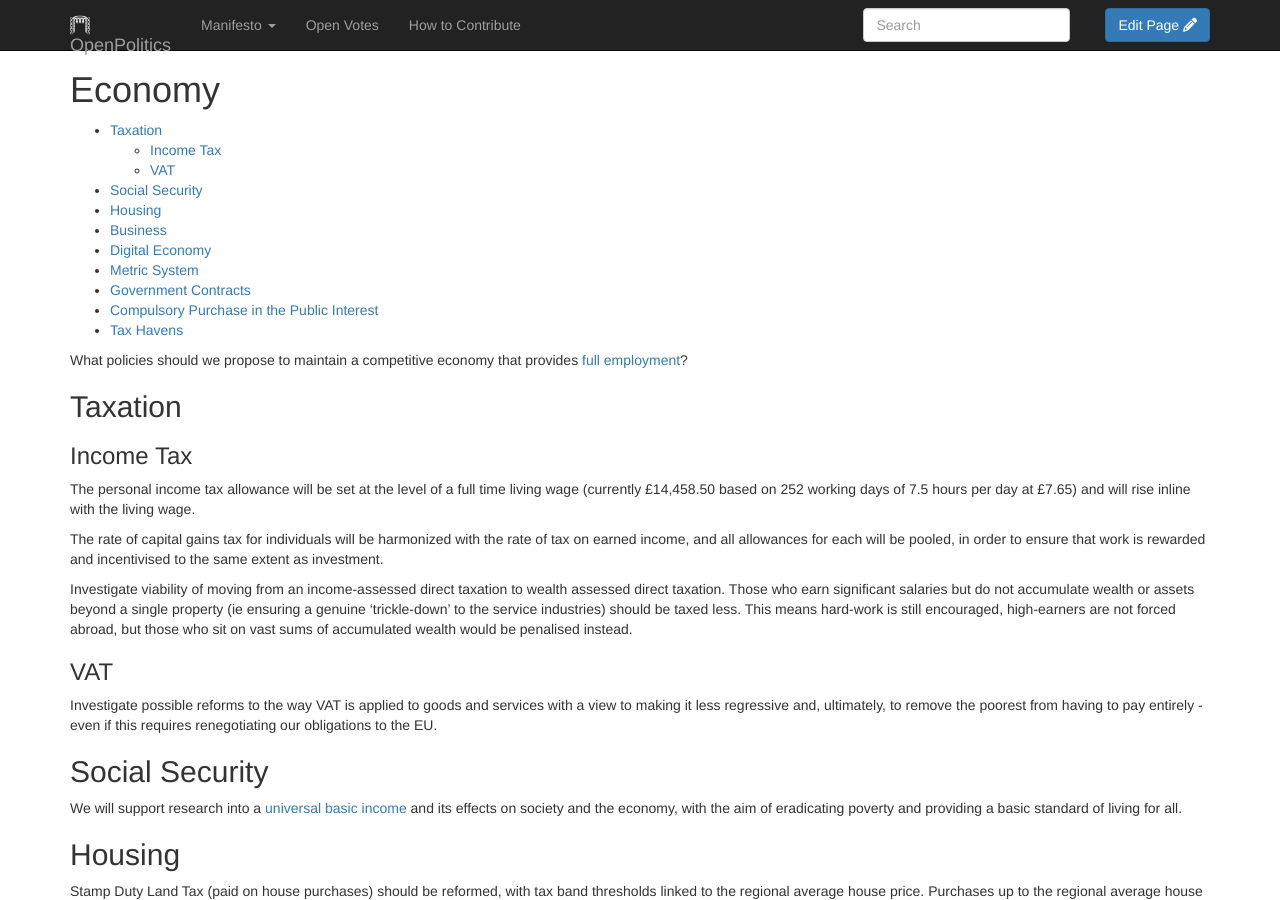
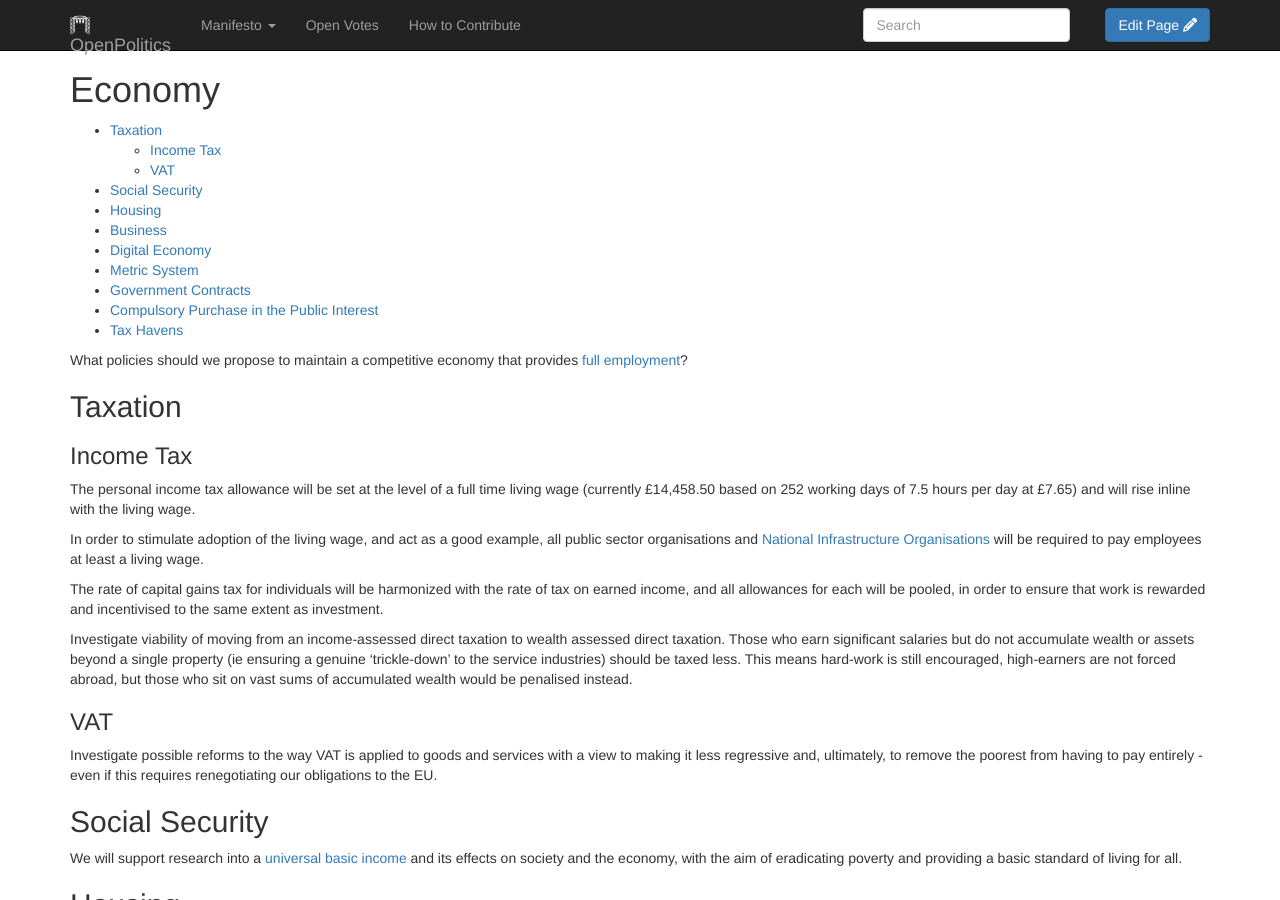
Before and after one commit to openpolitics/manifesto, a Jekyll site: the page built from manifesto/economy.md, in a window 1280 px wide and 900 px high. Built offline with Jekyll 4.4.1, drawn with Linux system fonts in a browser that asks for light colours; nearby versions of some CDN libraries; library files that are not in the unit come from our copies.

Commit message:
Living wage for the public sector

```diff
--- a/manifesto/economy.md
+++ b/manifesto/economy.md
@@ -13,6 +13,8 @@ What policies should we propose to maintain a competitive economy that provides
 ### Income Tax
 
 The personal income tax allowance will be set at the level of a full time living wage (currently £14,458.50 based on 252 working days of 7.5 hours per day at £7.65) and will rise inline with the living wage.
+
+In order to stimulate adoption of the living wage, and act as a good example, all public sector organisations and [National Infrastructure Organisations](infrastructure.html) will be required to pay employees at least a living wage.
 
 The rate of capital gains tax for individuals will be harmonized with the rate of tax on earned income, and all allowances for each will be pooled, in order to ensure that work is rewarded and incentivised to the same extent as investment.
 
```
